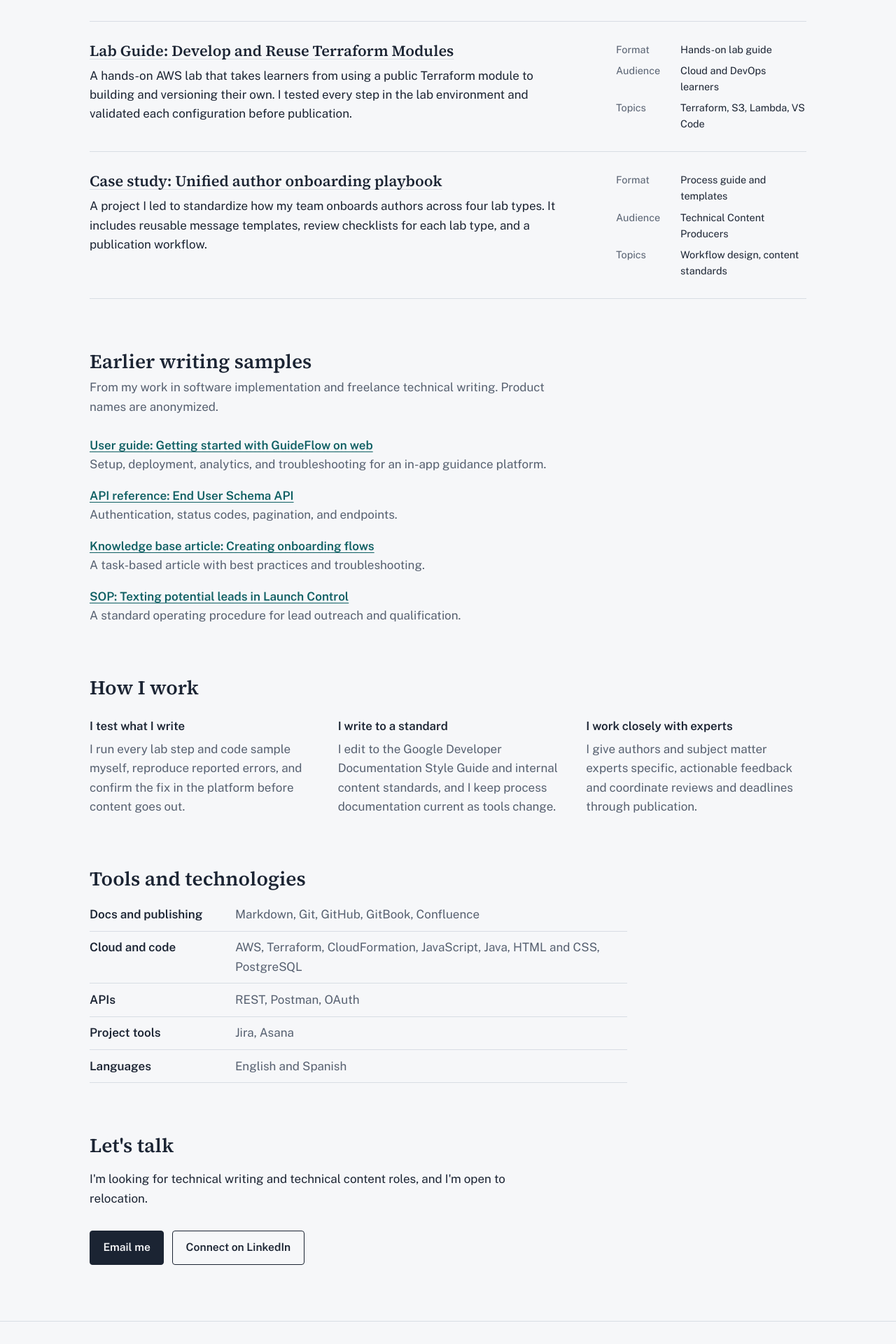
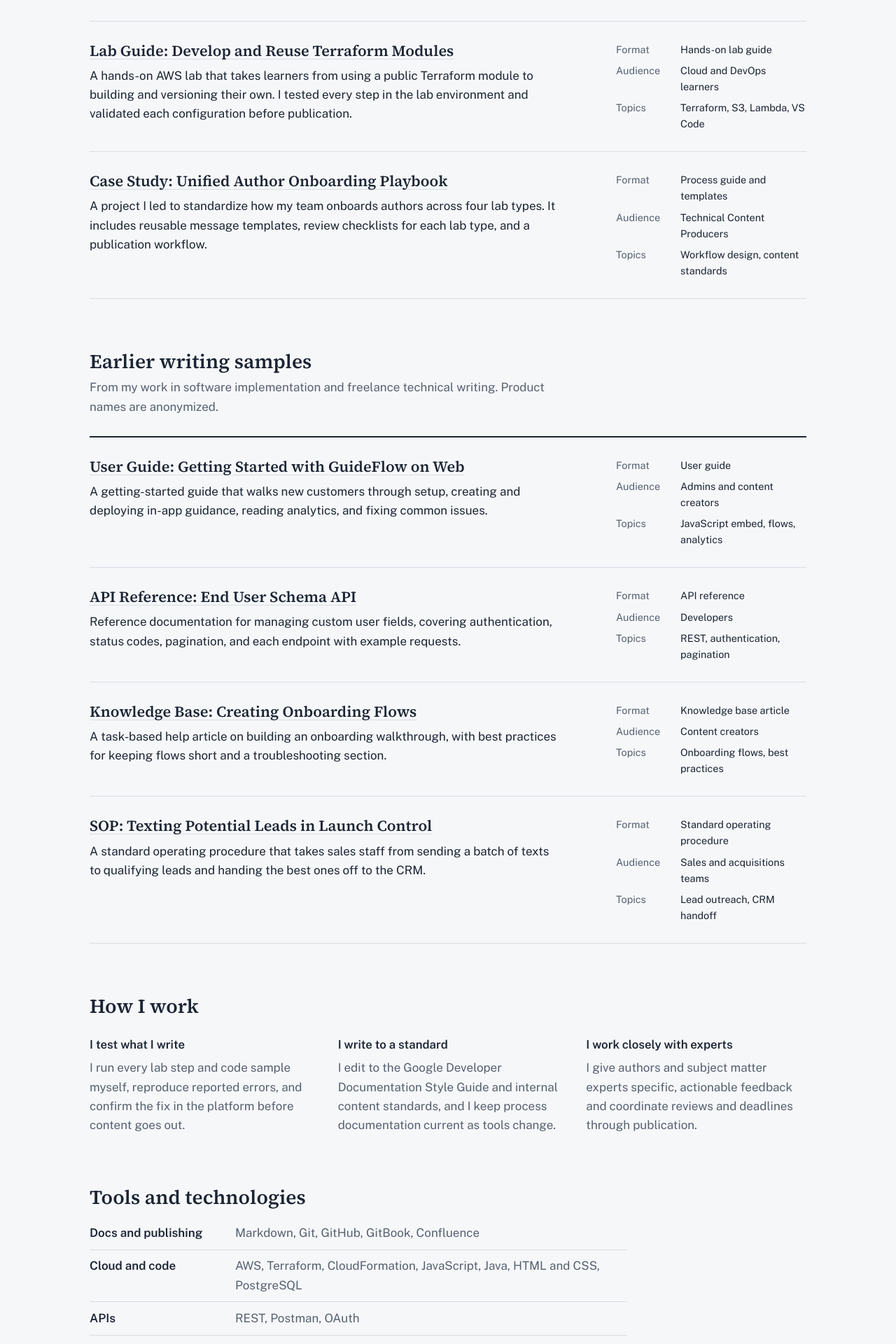
Before and after one commit to Jenjimenez/tech-writing-portfolio, a Jekyll site: the page built from index.html, in a window 1280 px wide. Shown: the part 964-2884 px from the top of the page at 70% size. Built offline with Jekyll 4.4.1, drawn with Linux system fonts in a browser that asks for light colours.

Commit message:
Make sample sections consistent

```diff
--- a/assets/style.css
+++ b/assets/style.css
@@ -133,11 +133,6 @@ a:hover { text-decoration-thickness: 2px; }
 .meta div { display: grid; grid-template-columns: 5rem 1fr; gap: 0.75rem; }
 .meta dt { color: var(--muted); }
 .meta dd { margin: 0; }
-
-/* Earlier samples */
-.earlier { list-style: none; margin: 0; padding: 0; display: grid; gap: 1.1rem; max-width: var(--measure); }
-.earlier a { font-weight: 600; }
-.earlier span { display: block; color: var(--muted); }
 
 /* How I work */
 .how { display: grid; grid-template-columns: repeat(3, minmax(0, 1fr)); gap: 2.5rem; margin-top: 1.5rem; }
--- a/index.html
+++ b/index.html
@@ -43,7 +43,7 @@ layout: default
     </li>
     <li class="sample">
       <div class="sample-main">
-        <h3><a href="{{ '/Pluralsight_Work/author-onboarding-playbook.html' | relative_url }}">Case study: Unified author onboarding playbook</a></h3>
+        <h3><a href="{{ '/Pluralsight_Work/author-onboarding-playbook.html' | relative_url }}">Case Study: Unified Author Onboarding Playbook</a></h3>
         <p>A project I led to standardize how my team onboards authors across four lab types. It includes reusable message templates, review checklists for each lab type, and a publication workflow.</p>
       </div>
       <dl class="meta">
@@ -58,24 +58,52 @@ layout: default
 <section class="wrap section" aria-labelledby="earlier-heading">
   <h2 id="earlier-heading">Earlier writing samples</h2>
   <p class="section-intro">From my work in software implementation and freelance technical writing. Product names are anonymized.</p>
-  <ul class="earlier">
-    <li>
-      <a href="{{ '/User_Guides/web-user-guide.html' | relative_url }}">User guide: Getting started with GuideFlow on web</a>
-      <span>Setup, deployment, analytics, and troubleshooting for an in-app guidance platform.</span>
+  <ol class="samples">
+    <li class="sample">
+      <div class="sample-main">
+        <h3><a href="{{ '/User_Guides/web-user-guide.html' | relative_url }}">User Guide: Getting Started with GuideFlow on Web</a></h3>
+        <p>A getting-started guide that walks new customers through setup, creating and deploying in-app guidance, reading analytics, and fixing common issues.</p>
+      </div>
+      <dl class="meta">
+        <div><dt>Format</dt><dd>User guide</dd></div>
+        <div><dt>Audience</dt><dd>Admins and content creators</dd></div>
+        <div><dt>Topics</dt><dd>JavaScript embed, flows, analytics</dd></div>
+      </dl>
     </li>
-    <li>
-      <a href="{{ '/API_Documentation/api-end-user-example.html' | relative_url }}">API reference: End User Schema API</a>
-      <span>Authentication, status codes, pagination, and endpoints.</span>
+    <li class="sample">
+      <div class="sample-main">
+        <h3><a href="{{ '/API_Documentation/api-end-user-example.html' | relative_url }}">API Reference: End User Schema API</a></h3>
+        <p>Reference documentation for managing custom user fields, covering authentication, status codes, pagination, and each endpoint with example requests.</p>
+      </div>
+      <dl class="meta">
+        <div><dt>Format</dt><dd>API reference</dd></div>
+        <div><dt>Audience</dt><dd>Developers</dd></div>
+        <div><dt>Topics</dt><dd>REST, authentication, pagination</dd></div>
+      </dl>
     </li>
-    <li>
-      <a href="{{ '/Knowledge_Base_Articles/kb-guideflow-flows.html' | relative_url }}">Knowledge base article: Creating onboarding flows</a>
-      <span>A task-based article with best practices and troubleshooting.</span>
+    <li class="sample">
+      <div class="sample-main">
+        <h3><a href="{{ '/Knowledge_Base_Articles/kb-guideflow-flows.html' | relative_url }}">Knowledge Base: Creating Onboarding Flows</a></h3>
+        <p>A task-based help article on building an onboarding walkthrough, with best practices for keeping flows short and a troubleshooting section.</p>
+      </div>
+      <dl class="meta">
+        <div><dt>Format</dt><dd>Knowledge base article</dd></div>
+        <div><dt>Audience</dt><dd>Content creators</dd></div>
+        <div><dt>Topics</dt><dd>Onboarding flows, best practices</dd></div>
+      </dl>
     </li>
-    <li>
-      <a href="{{ '/SOPs/sop-launch-control.html' | relative_url }}">SOP: Texting potential leads in Launch Control</a>
-      <span>A standard operating procedure for lead outreach and qualification.</span>
+    <li class="sample">
+      <div class="sample-main">
+        <h3><a href="{{ '/SOPs/sop-launch-control.html' | relative_url }}">SOP: Texting Potential Leads in Launch Control</a></h3>
+        <p>A standard operating procedure that takes sales staff from sending a batch of texts to qualifying leads and handing the best ones off to the CRM.</p>
+      </div>
+      <dl class="meta">
+        <div><dt>Format</dt><dd>Standard operating procedure</dd></div>
+        <div><dt>Audience</dt><dd>Sales and acquisitions teams</dd></div>
+        <div><dt>Topics</dt><dd>Lead outreach, CRM handoff</dd></div>
+      </dl>
     </li>
-  </ul>
+  </ol>
 </section>
 
 <section class="wrap section" aria-labelledby="how-heading">
```
